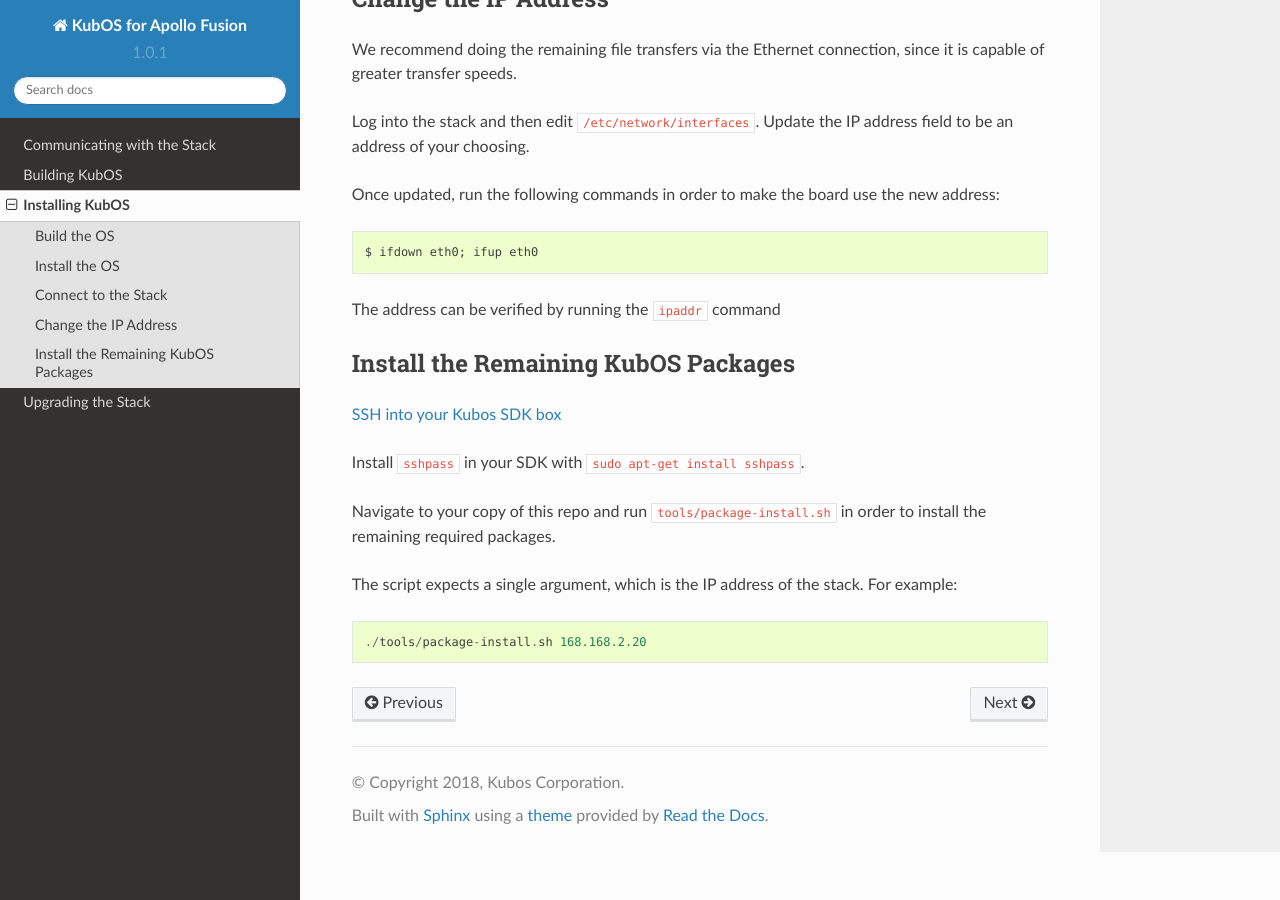
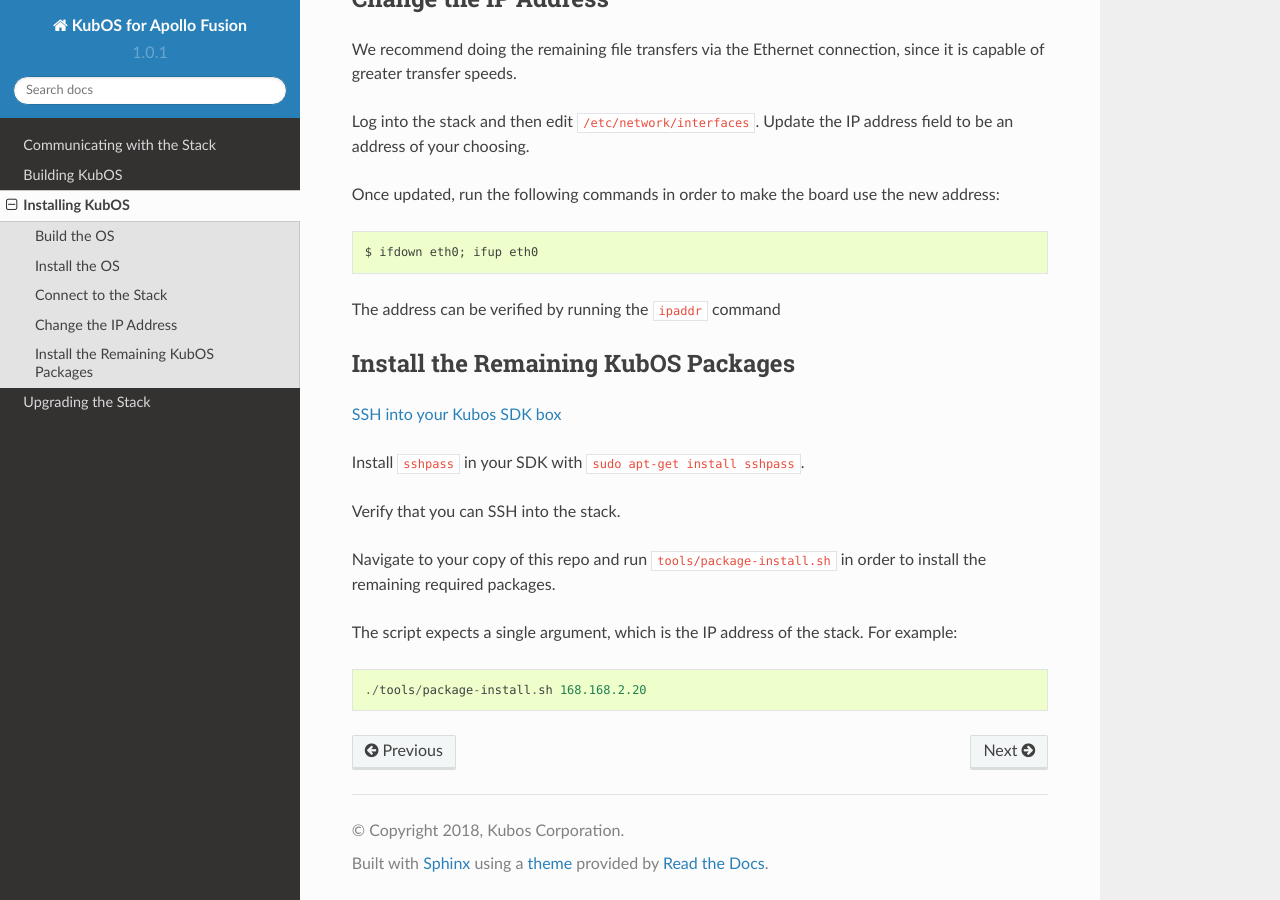
Before and after one commit to kubos/apollo-fusion, a Sphinx documentation site: the page built from docs/installing-kubos.rst, in a window 1280 px wide and 900 px high, scrolled down 851 px. Built offline with Sphinx 7.4.7 and the Read the Docs theme 2.0.0, drawn with Linux system fonts in a browser that asks for light colours.

Commit message:
Minor tweaks

```diff
--- a/docs/installing-kubos.rst
+++ b/docs/installing-kubos.rst
@@ -53,6 +53,8 @@ Install the Remaining KubOS Packages
 
 Install ``sshpass`` in your SDK with ``sudo apt-get install sshpass``.
 
+Verify that you can SSH into the stack.
+
 Navigate to your copy of this repo and run ``tools/package-install.sh`` in order to install the
 remaining required packages.
 
```
Also changed, not shown: 1 other file.
